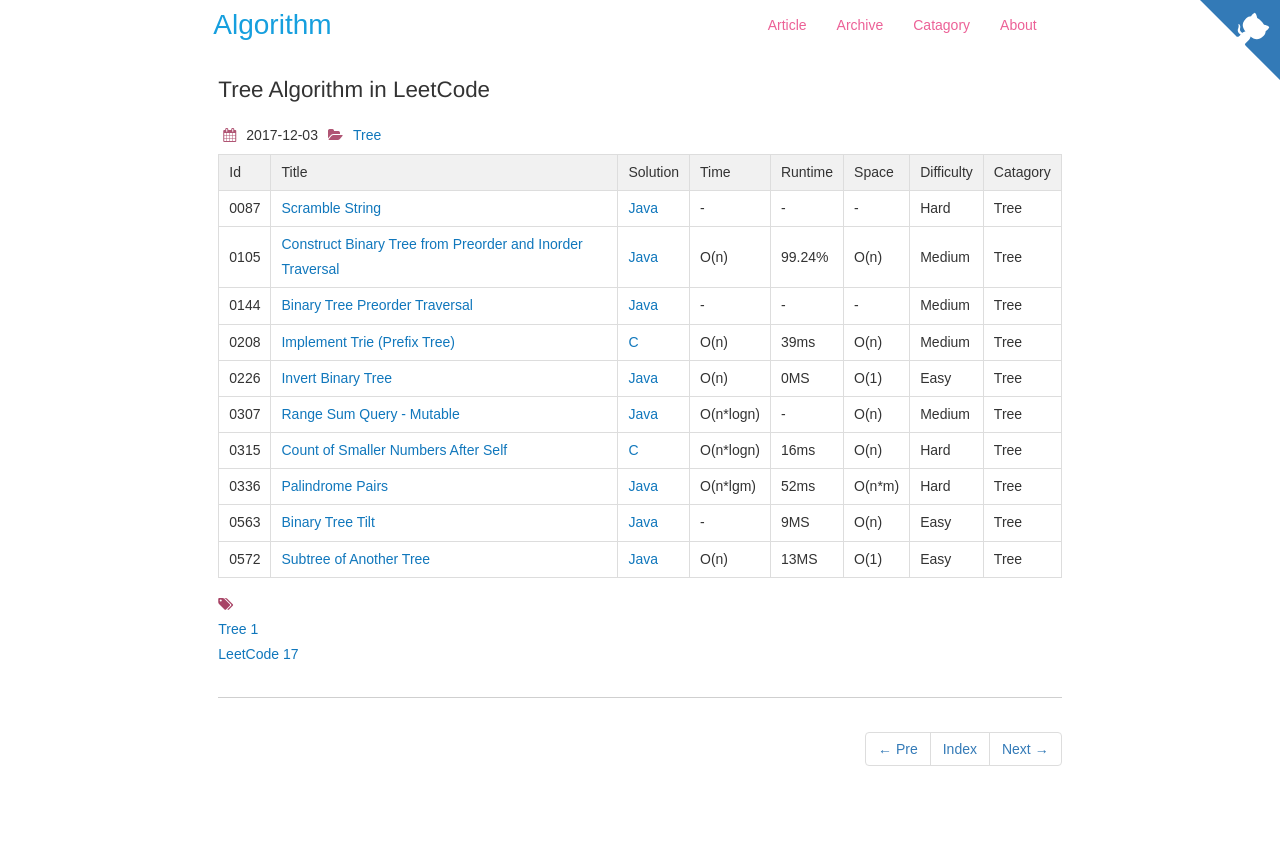
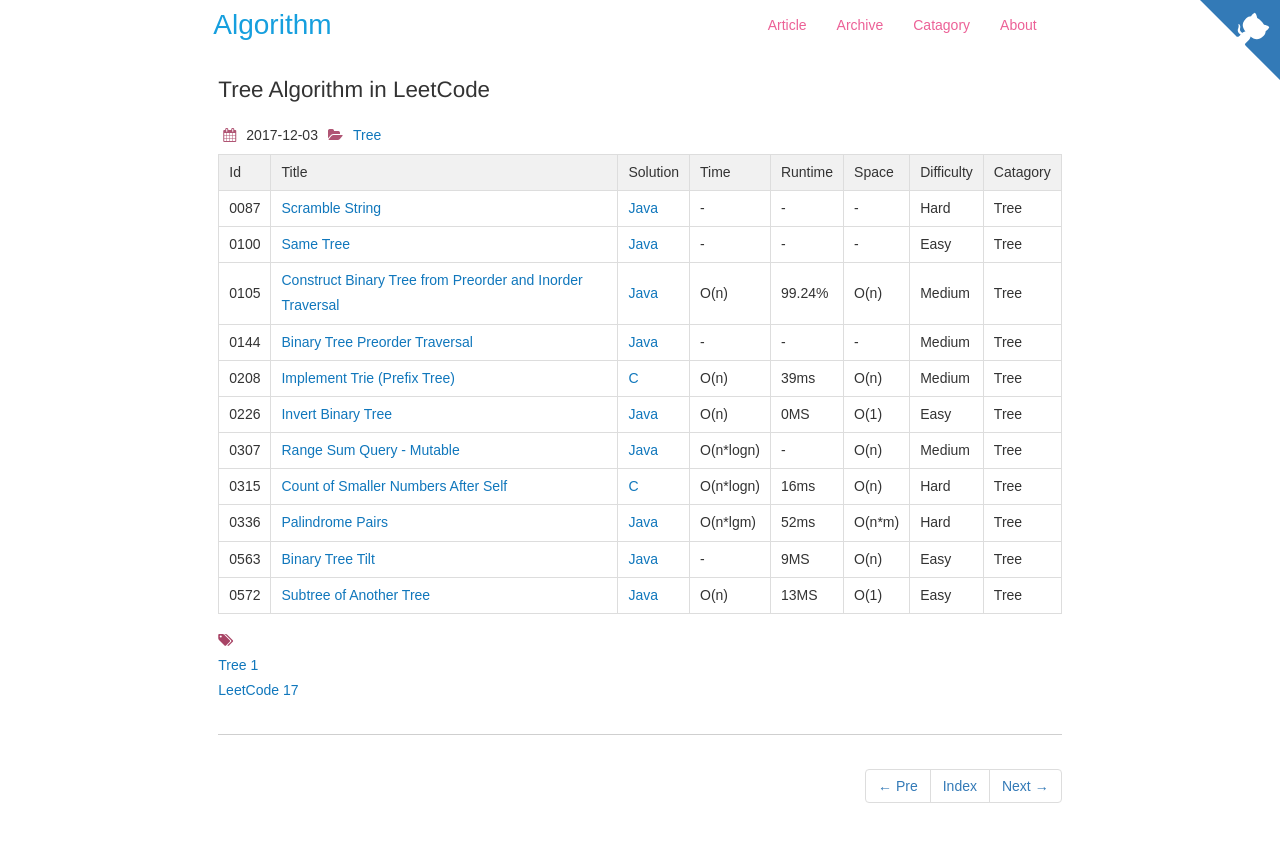
Before and after one commit to dunso/algorithm, a Jekyll site: the page built from docs/_posts/2017-12-03-Tree.md, in a window 1280 px wide. Shown: the top 842 px of the page. Built offline with Jekyll 4.4.1, drawn with Linux system fonts in a browser that asks for light colours; nearby versions of some CDN libraries.

Commit message:
Add index of LeetCode0100.java to docs

```diff
--- a/docs/_posts/2017-12-03-Tree.md
+++ b/docs/_posts/2017-12-03-Tree.md
@@ -13,6 +13,7 @@
 |Id  | Title  | Solution   | Time | Runtime |  Space | Difficulty  | Catagory|
  ------------ | ------------ | ------------ | ------------ | ------------ | ------------ | ------------ | ------------
 |0087|[Scramble String](https://leetcode.com/problems/scramble-string) | [Java](https://e.srl/leetcode-87/)  |-|-|-|  Hard |Tree|
+|0100|[Same Tree](https://leetcode.com/problems/same-tree/) | [Java](https://e.srl/leetcode-100/)  |-|-|-|  Easy |Tree|
 |0105|[Construct Binary Tree from Preorder and Inorder Traversal](https://leetcode.com/problems/construct-binary-tree-from-preorder-and-inorder-traversal) | [Java](https://e.srl/leetcode-105/)  | O(n) |99.24%| O(n)  |  Medium |Tree|
 |0144|[Binary Tree Preorder Traversal](https://leetcode.com/problems/binary-tree-preorder-traversal) | [Java](https://e.srl/leetcode-144/)  |-|-|-|  Medium |Tree|
 |0208|[Implement Trie (Prefix Tree)](https://leetcode.com/problems/implement-trie-prefix-tree) | [C](https://e.srl/leetcode-208/)  | O(n) |39ms| O(n)  |  Medium |Tree|
```
